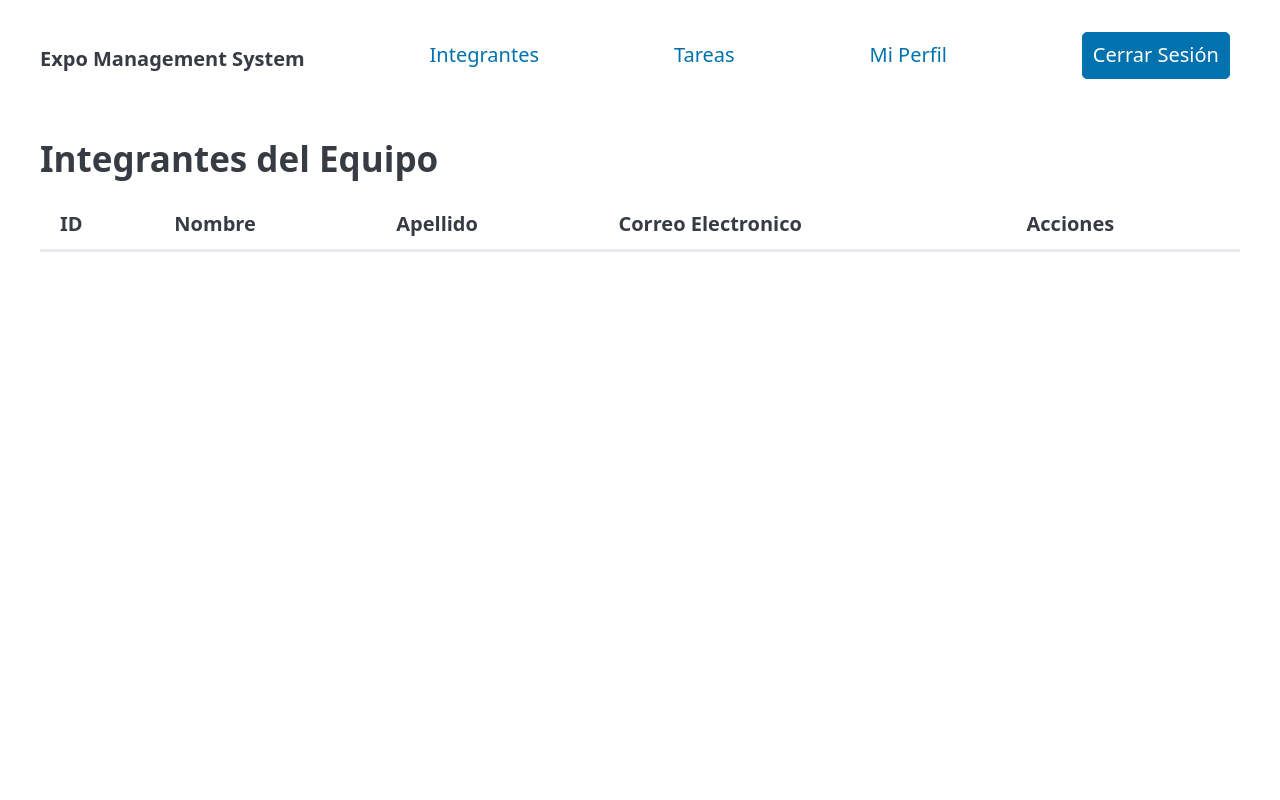
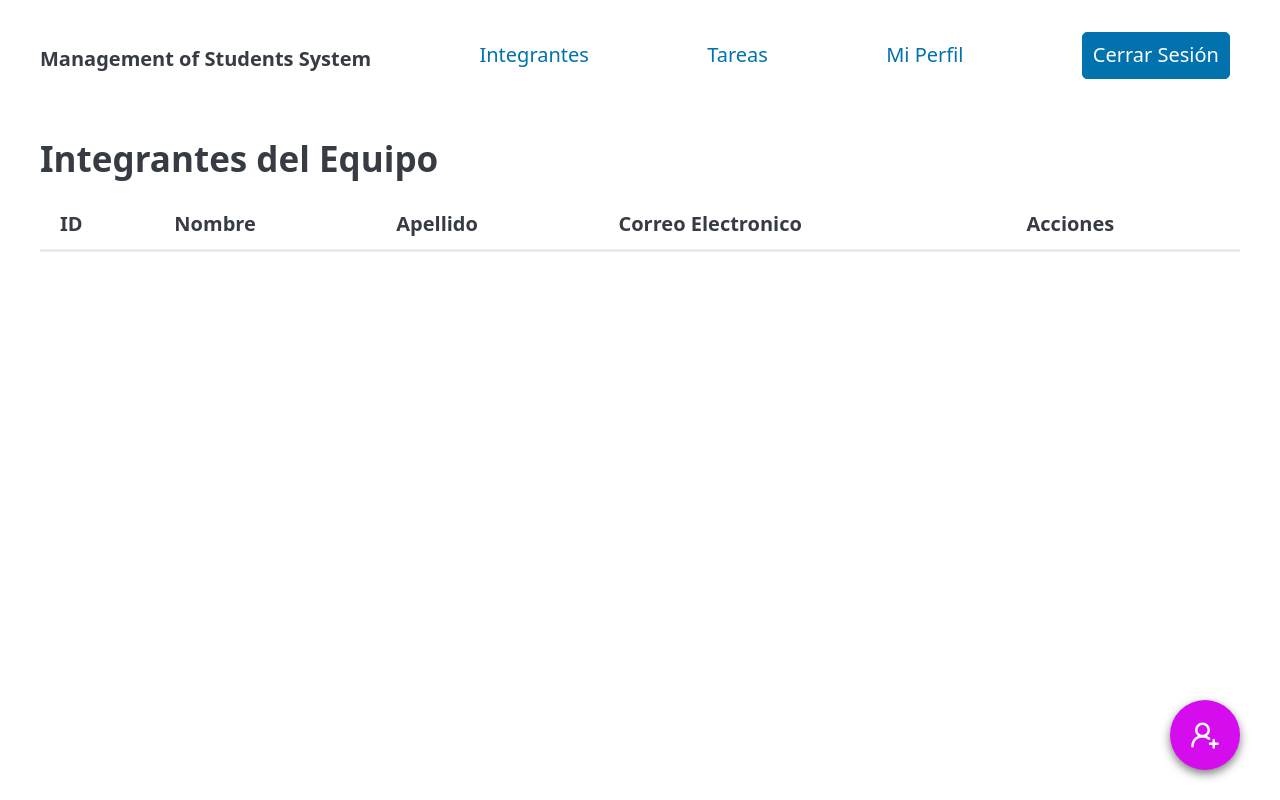
Before and after one commit to Gom3z69/usoDeAPI, a plain HTML site: page index.html in a window 1280 px wide. Drawn offline with nearby package versions, Linux system fonts and the light colour scheme; no server answers.

Commit message:
Botón de agregar registro

```diff
--- /dev/null
+++ b/css/style.css
@@ -0,0 +1,28 @@
+.add-button{
+    position: fixed; /*El botón queda "flotante", sobre el contenido*/
+    bottom: 30px; /*Separación desde la parte de abajo*/
+    right: 40px; /*Separación desde la parte de la derecha*/
+    background-color: rgb(212, 12, 238); /*Color de fondo del botón*/
+    color: white; /*Color del texto*/
+    border-radius: 50%; /*Para redondear las esquinas del botón*/
+    border: none; /*Removemos bordes por defecto*/
+
+    /*Dimensiones para hacer simétrico el botón*/
+    width: 70px;
+    height: 70px;
+    box-shadow: 0 4px 10px rgba(0,0,0, 0.5); /*Sombra del botón*/
+
+    display: flex; /*Activamos flexbox*/
+    justify-content: center; /*Alineación horizontal*/
+    align-items: center; /*Alineación vertical*/
+    z-index: 1001; /*Para que el botón siempre quede ENCIMA del resto del contenido*/
+    transition: transdorm 0.4s; /*Duración del efecto*/
+}
+
+.add-button:hover{
+    transform: scale(1.2);
+}
+
+.tabla-scroll{
+    overflow: auto; /*Para que cuando la pantalla se haga pequeña cuando se haga un scroll*/
+}
--- a/index.html
+++ b/index.html
@@ -7,13 +7,14 @@
   rel="stylesheet"
   href="https://cdn.jsdelivr.net/npm/@picocss/pico@2/css/pico.min.css"
 >
-    <title>Expo Management System</title>
+<link rel="stylesheet" href="css/style.css">
+    <title>Management of Students System</title>
 </head>
 <body>
     <header class="container">
         <nav>
             <ul>
-                <li><b>Expo Management System</b></li>
+                <li><b>Management of Students System</b></li>
             </ul>
             <li><a href="#">Integrantes</a></li>
             <li><a href="#">Tareas</a></li>
@@ -24,8 +25,8 @@
     </header>
     <main  class="container">
         <h2>Integrantes del Equipo</h2>
-
-        <table id="tabla" class="over-flow-auto">
+        <div class="tabla-scroll">
+            <table id="tabla" class="overflow-auto">
                 <thead>
                     <tr><!--"tr" de table row -  Fila-->
                         <th>ID</th>
@@ -40,8 +41,12 @@
                     <!--Aqui viene los registros que vienen en el JSON-->
                 </tbody>
             </table>
+        </div>
+    </main>
 
-    </main>
+    <button class="add-button" id="btnAgregar" title="Agregar Integrantes">
+        <svg xmlns="http://www.w3.org/2000/svg" width="32" height="32" viewBox="0 0 24 24" fill="none" stroke="currentColor" stroke-width="2" stroke-linecap="round" stroke-linejoin="round" class="lucide lucide-user-round-plus-icon lucide-user-round-plus"><path d="M2 21a8 8 0 0 1 13.292-6"/><circle cx="10" cy="8" r="5"/><path d="M19 16v6"/><path d="M22 19h-6"/></svg>
+    </button>
     <!--Enlace al archivo de JS-->
     <script src="js/script.js"></script>
 </body>
```
Also changed, not shown: modal.html (added). Lines whose indentation alone changed are shown as unchanged.
